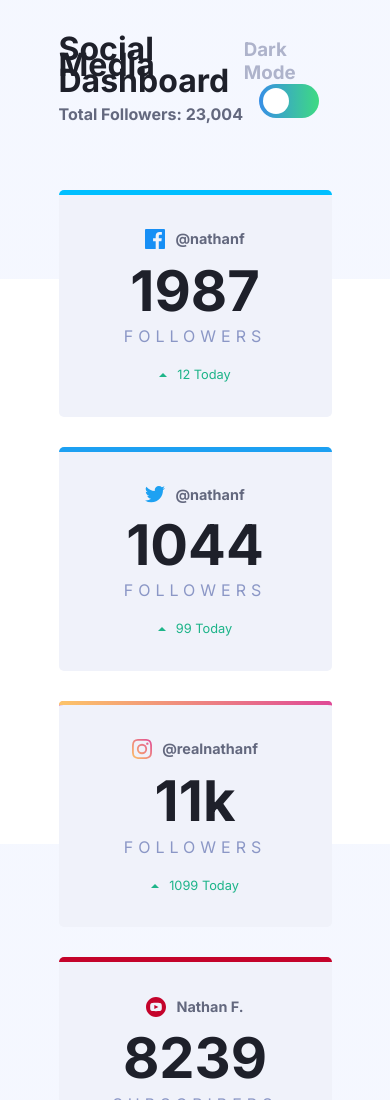
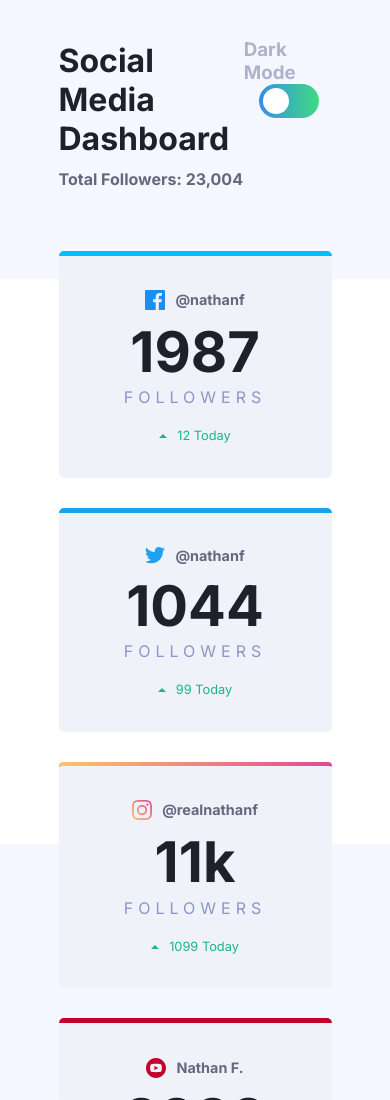
Before and after one commit to jcurtis808/social-media-dashboard, a plain HTML site: page index.html in a window 390 px wide. Shown: the top 1100 px of the page. Drawn offline with Linux system fonts and the light colour scheme.

Commit message:
updating title spacing for mobile

```diff
--- a/dark.css
+++ b/dark.css
@@ -33,8 +33,8 @@ h1, h2, h3 {
   justify-content: space-between;
 }
 
-.title {
-  line-height: .5;
+.title h4 {
+  line-height: 0;
 }
 
 /* styling toggle button */
--- a/light.css
+++ b/light.css
@@ -36,8 +36,8 @@ h1, h2, h3 {
   justify-content: space-between;
 }
 
-.title {
-  line-height: .5;
+.title h4 {
+  line-height: 0;
 }
 
 /* styling toggle button */
```
